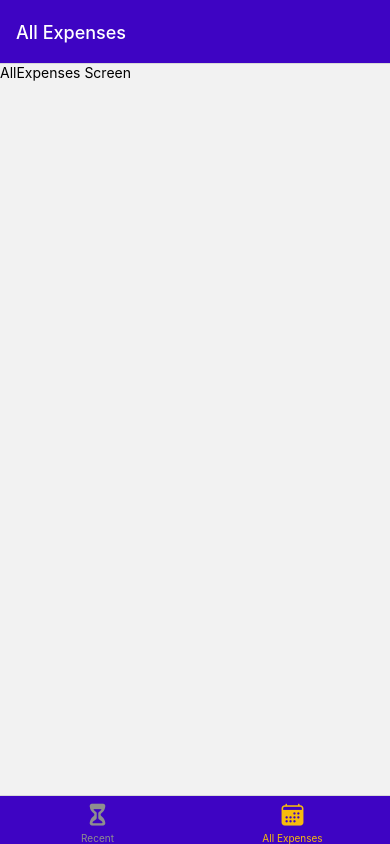
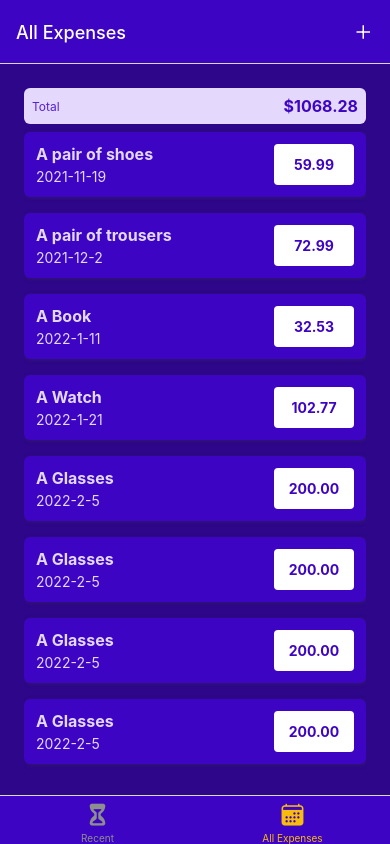
Before and after one commit to hamdiranu/RNExpTracker, a React Native app: screen /AllExpenses in a window 390 px wide. Built offline with nearby package versions, Linux system fonts and the light colour scheme.

Commit message:
styling part II done

```diff
--- a/App.js
+++ b/App.js
@@ -9,6 +9,7 @@
 import AllExpenses from "./screens/AllExpenses";
 
 import { GlobalStyles } from "./constants/styles";
+import IconButton from "./components/UI/IconButton";
 
 const Stack = createNativeStackNavigator();
 const BottomTabs = createBottomTabNavigator();
@@ -21,6 +22,14 @@
         headerTintColor: "white",
         tabBarStyle: { backgroundColor: GlobalStyles.colors.primary500 },
         tabBarActiveTintColor: GlobalStyles.colors.accent500,
+        headerRight: ({ tintColor }) => (
+          <IconButton
+            icon="add"
+            size={24}
+            color={tintColor}
+            onPress={() => {}}
+          />
+        ),
       }}
     >
       <BottomTabs.Screen
--- /dev/null
+++ b/components/ExpensesOutput/ExpenseItem.js
@@ -0,0 +1,68 @@
+import { StyleSheet, Pressable, View, Text } from "react-native";
+import { GlobalStyles } from "../../constants/styles";
+import { getFormattedDate } from "../../utils/date";
+
+function ExpenseItem({ description, amount, date }) {
+  function expensesPressHandler() {}
+
+  return (
+    <Pressable
+      onPress={expensesPressHandler}
+      style={({ pressed }) => pressed && styles.pressed}
+    >
+      <View style={styles.expenseItem}>
+        <View>
+          <Text style={[styles.textBase, styles.description]}>
+            {description}
+          </Text>
+          <Text style={styles.textBase}>{getFormattedDate(date)}</Text>
+        </View>
+        <View style={styles.amountContainer}>
+          <Text style={styles.amount}>{amount.toFixed(2)}</Text>
+        </View>
+      </View>
+    </Pressable>
+  );
+}
+
+export default ExpenseItem;
+
+const styles = StyleSheet.create({
+  pressed: {
+    opacity: 0.75,
+  },
+  expenseItem: {
+    padding: 12,
+    marginVertical: 8,
+    backgroundColor: GlobalStyles.colors.primary500,
+    flexDirection: "row",
+    justifyContent: "space-between",
+    borderRadius: 6,
+    elevation: 3,
+    shadowColor: GlobalStyles.colors.gray500,
+    shadowRadius: 4,
+    shadowOffset: { width: 1, height: 1 },
+    shadowOpacity: 0.4,
+  },
+  textBase: {
+    color: GlobalStyles.colors.primary50,
+  },
+  description: {
+    fontSize: 16,
+    marginBottom: 4,
+    fontWeight: "bold",
+  },
+  amountContainer: {
+    paddingHorizontal: 12,
+    paddingVertical: 4,
+    backgroundColor: "white",
+    justifyContent: "center",
+    alignItems: "center",
+    borderRadius: 4,
+    minWidth: 80,
+  },
+  amount: {
+    color: GlobalStyles.colors.primary500,
+    fontWeight: "bold",
+  },
+});
--- /dev/null
+++ b/components/ExpensesOutput/ExpensesList.js
@@ -0,0 +1,20 @@
+import { StyleSheet, FlatList, Text } from "react-native";
+import ExpenseItem from "./ExpenseItem";
+
+function renderExpenseItem(itemData) {
+  return <ExpenseItem {...itemData.item} />;
+}
+
+function ExpensesList({ expenses }) {
+  return (
+    <FlatList
+      data={expenses}
+      renderItem={renderExpenseItem}
+      keyExtractor={(item) => item.id}
+    />
+  );
+}
+
+export default ExpensesList;
+
+const styles = StyleSheet.create({});
--- /dev/null
+++ b/components/ExpensesOutput/ExpensesOutput.js
@@ -0,0 +1,77 @@
+import { StyleSheet, View } from "react-native";
+import { GlobalStyles } from "../../constants/styles";
+
+import ExpensesList from "./ExpensesList";
+import ExpensesSummary from "./ExpensesSummary";
+
+const DUMMY_EXPENSES = [
+  {
+    id: "e1",
+    description: "A pair of shoes",
+    amount: 59.99,
+    date: new Date("2021-11-19"),
+  },
+  {
+    id: "e2",
+    description: "A pair of trousers",
+    amount: 72.99,
+    date: new Date("2021-12-02"),
+  },
+  {
+    id: "e3",
+    description: "A Book",
+    amount: 32.53,
+    date: new Date("2022-01-11"),
+  },
+  {
+    id: "e4",
+    description: "A Watch",
+    amount: 102.77,
+    date: new Date("2022-01-21"),
+  },
+  {
+    id: "e5",
+    description: "A Glasses",
+    amount: 200.0,
+    date: new Date("2022-02-05"),
+  },
+  {
+    id: "e6",
+    description: "A Glasses",
+    amount: 200.0,
+    date: new Date("2022-02-05"),
+  },
+  {
+    id: "e7",
+    description: "A Glasses",
+    amount: 200.0,
+    date: new Date("2022-02-05"),
+  },
+  {
+    id: "e8",
+    description: "A Glasses",
+    amount: 200.0,
+    date: new Date("2022-02-05"),
+  },
+];
+
+function ExpensesOutput({ expenses, expensesPeriod }) {
+  return (
+    <View style={styles.container}>
+      <ExpensesSummary expenses={DUMMY_EXPENSES} periodName={expensesPeriod} />
+      <ExpensesList expenses={DUMMY_EXPENSES} />
+    </View>
+  );
+}
+
+export default ExpensesOutput;
+
+const styles = StyleSheet.create({
+  container: {
+    flex: 1,
+    paddingHorizontal: 24,
+    paddingTop: 24,
+    paddingBottom: 0,
+    backgroundColor: GlobalStyles.colors.primary700,
+  },
+});
--- /dev/null
+++ b/components/ExpensesOutput/ExpensesSummary.js
@@ -0,0 +1,38 @@
+import { StyleSheet, View, Text } from "react-native";
+
+import { GlobalStyles } from "../../constants/styles";
+
+function ExpensesSummary({ expenses, periodName }) {
+  const expensesSum = expenses.reduce((sum, expenses) => {
+    return sum + expenses.amount;
+  }, 0);
+
+  return (
+    <View style={styles.container}>
+      <Text style={styles.period}>{periodName}</Text>
+      <Text style={styles.sum}>${expensesSum.toFixed(2)}</Text>
+    </View>
+  );
+}
+
+export default ExpensesSummary;
+
+const styles = StyleSheet.create({
+  container: {
+    padding: 8,
+    backgroundColor: GlobalStyles.colors.primary50,
+    borderRadius: 6,
+    flexDirection: "row",
+    justifyContent: "space-between",
+    alignItems: "center",
+  },
+  period: {
+    fontSize: 12,
+    color: GlobalStyles.colors.primary400,
+  },
+  sum: {
+    fontSize: 16,
+    fontWeight: "bold",
+    color: GlobalStyles.colors.primary500,
+  },
+});
--- /dev/null
+++ b/components/UI/IconButton.js
@@ -0,0 +1,29 @@
+import { StyleSheet, Pressable, View } from "react-native";
+import { Ionicons } from "@expo/vector-icons";
+
+function IconButton({ icon, size, color, onPress }) {
+  return (
+    <Pressable
+      onPress={onPress}
+      style={({ pressed }) => pressed && styles.pressed}
+    >
+      <View style={styles.buttonContainer}>
+        <Ionicons name={icon} size={size} color={color} />
+      </View>
+    </Pressable>
+  );
+}
+
+export default IconButton;
+
+const styles = StyleSheet.create({
+  buttonContainer: {
+    borderRadius: 24,
+    padding: 6,
+    marginHorizontal: 8,
+    marginVertical: 2,
+  },
+  pressed: {
+    opacity: 0.75,
+  },
+});
--- a/screens/AllExpenses.js
+++ b/screens/AllExpenses.js
@@ -1,7 +1,7 @@
-import { View, Text } from "react-native";
+import ExpensesOutput from "../components/ExpensesOutput/ExpensesOutput";
 
 function AllExpenses() {
-  return <Text>AllExpenses Screen</Text>;
+  return <ExpensesOutput expensesPeriod="Total" />;
 }
 
 export default AllExpenses;
--- a/screens/RecentExpenses.js
+++ b/screens/RecentExpenses.js
@@ -1,7 +1,7 @@
-import { Text } from "react-native";
+import ExpensesOutput from "../components/ExpensesOutput/ExpensesOutput";
 
 function RecentExpenses() {
-  return <Text>ManageExpense Screen</Text>;
+  return <ExpensesOutput expensesPeriod="Last 7 Days" />;
 }
 
 export default RecentExpenses;
--- /dev/null
+++ b/utils/date.js
@@ -0,0 +1,3 @@
+export function getFormattedDate(date) {
+  return `${date.getFullYear()}-${date.getMonth() + 1}-${date.getDate()}`;
+}
```
